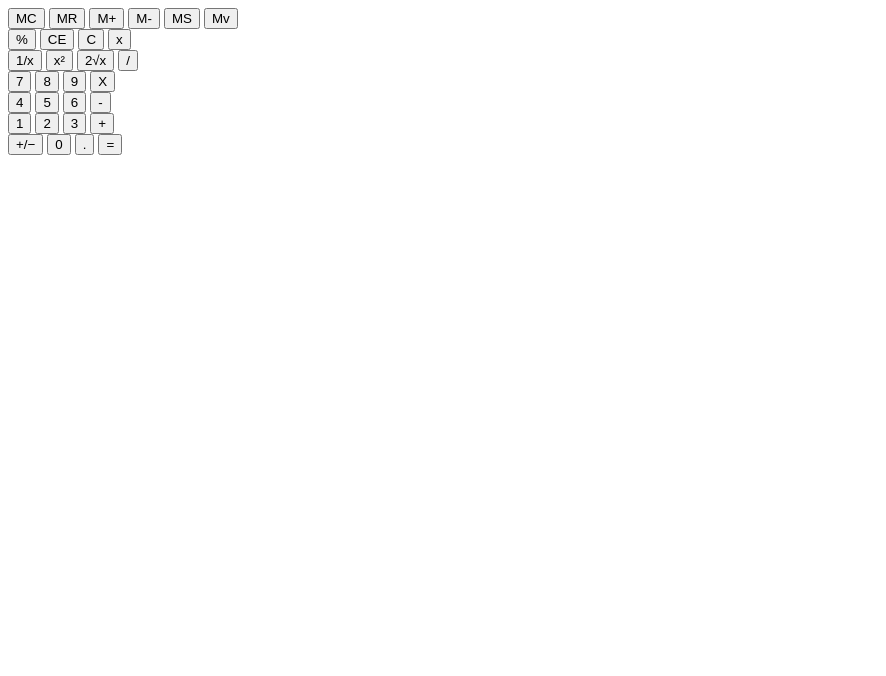
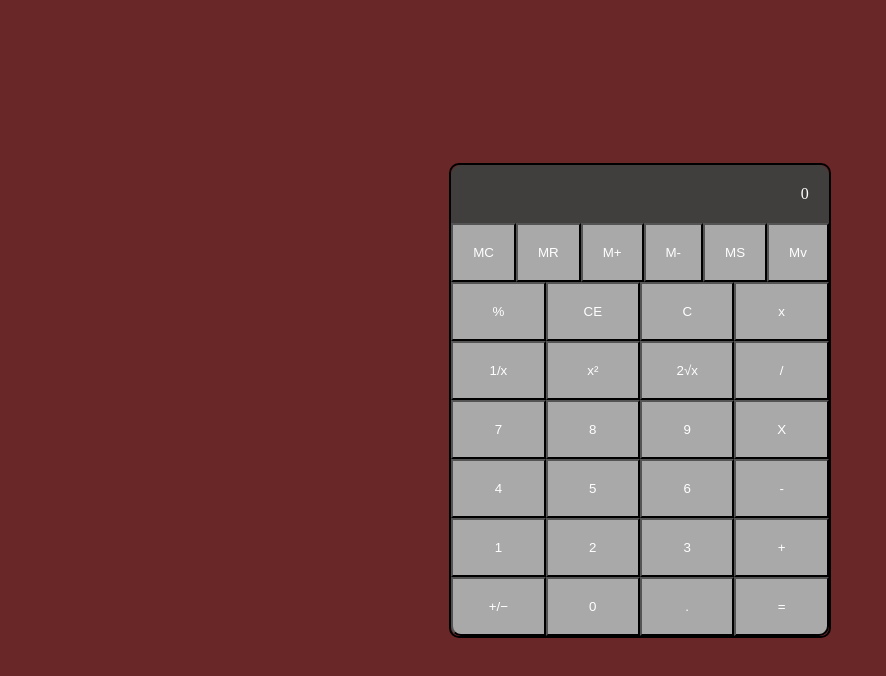
Before and after one commit to cbonilla300/Calculator, a plain HTML site: page index.html in a window 1280 px wide. Shown: the whole page, without its empty margins (0-886 px from the left). Drawn offline with Linux system fonts and the light colour scheme.

Commit message:
did most of style still need finishing touches- js Next

```diff
--- a/index.html
+++ b/index.html
@@ -8,7 +8,7 @@
 </head>
 <body>
     <div class="container">
-        <div class="display"></div>
+        <div class="display" >0</div>
         <div class="m-row">
            <button>MC</button>
            <button>MR</button>
--- a/style.css
+++ b/style.css
@@ -0,0 +1,49 @@
+* {
+    margin: 0;
+    padding: 0;
+    box-sizing: border-box;
+}
+body {
+    display: flex;
+    justify-content: center;
+    align-items: center;
+    height: 100vh;
+    background-color: rgb(105, 39, 39);
+}
+.container {
+    display: flex;
+    flex-direction: column;
+    border: 2px solid black;
+    border-radius: 10px;
+    /* width: 25%; */
+
+}
+.display {
+    text-align: right;
+    width: 100%;
+    padding: 20px;
+    background-color: rgb(65, 62, 62);
+    color: white;
+    border-top-left-radius: 10px;
+    border-top-right-radius: 10px;
+}
+button {
+    padding: 20px;
+    width: 25%;
+    background-color: darkgray;
+    color: white;
+}
+.m-row {
+    display: flex;
+
+}
+.first-row, .second-row, .third-row, .fourth-row, .fifth-row, .sixth-row {
+    display: flex;
+}
+.sixth-row button:first-child {
+
+    border-bottom-left-radius: 10px;
+}
+.sixth-row button:last-child {
+    border-bottom-right-radius: 10px;
+}
```
